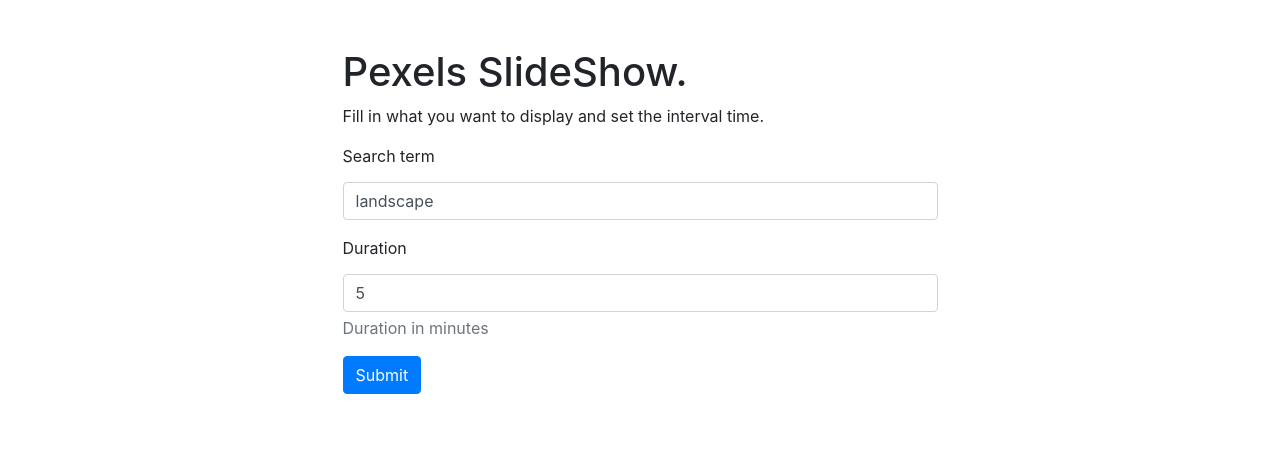
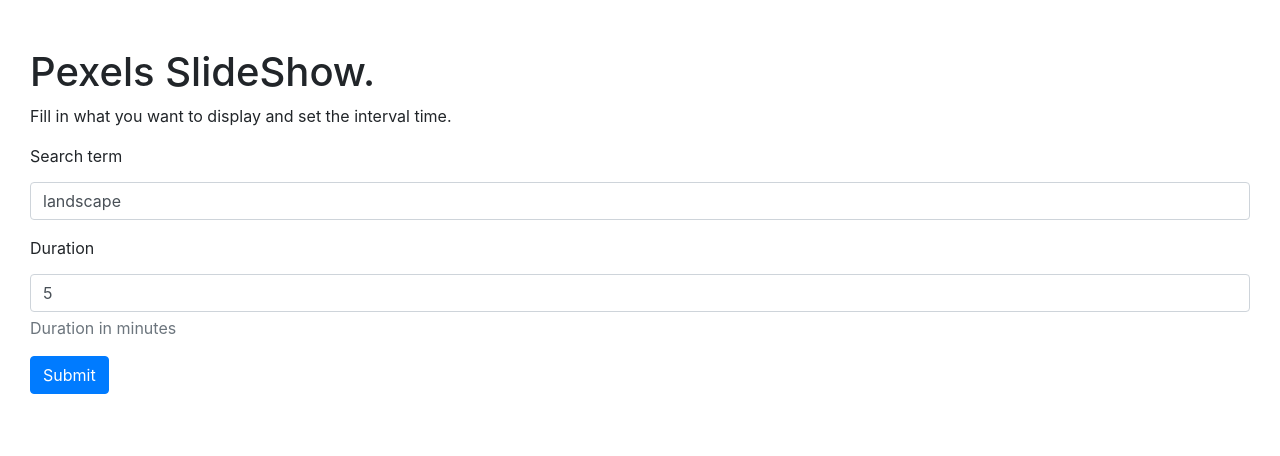
Before and after one commit to PexelsSlideShow/PexelsSlideShow.github.io, a plain HTML site: page index.html in a window 1280 px wide. Shown: the top 456 px of the page. Drawn offline with nearby package versions, Linux system fonts and the light colour scheme.

Commit message:
Update index.html

```diff
--- a/index.html
+++ b/index.html
@@ -15,7 +15,7 @@
     </head>
     <body>
         <div id="form_div" class="col-12">
-            <div class="col-6 mx-auto my-5">
+            <div class="col-6 col-md-12 mx-auto my-5">
                 <h1 id="header">Pexels SlideShow.</h1>
                 <p class="text">Fill in what you want to display and set the interval time.</p>
                 <div id="form">
```
